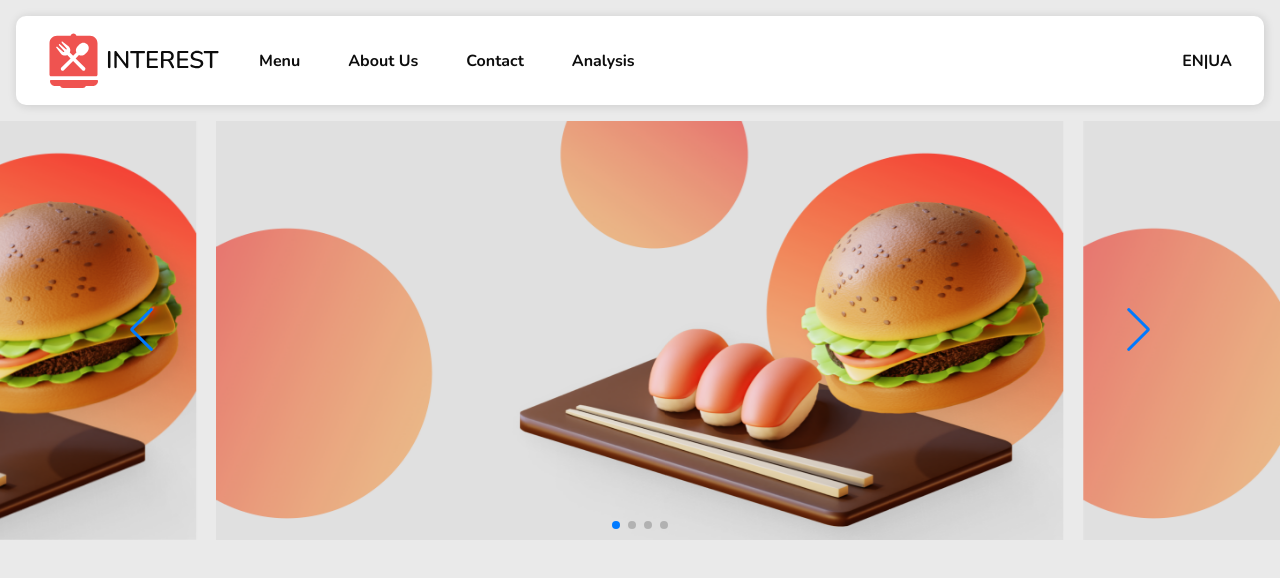
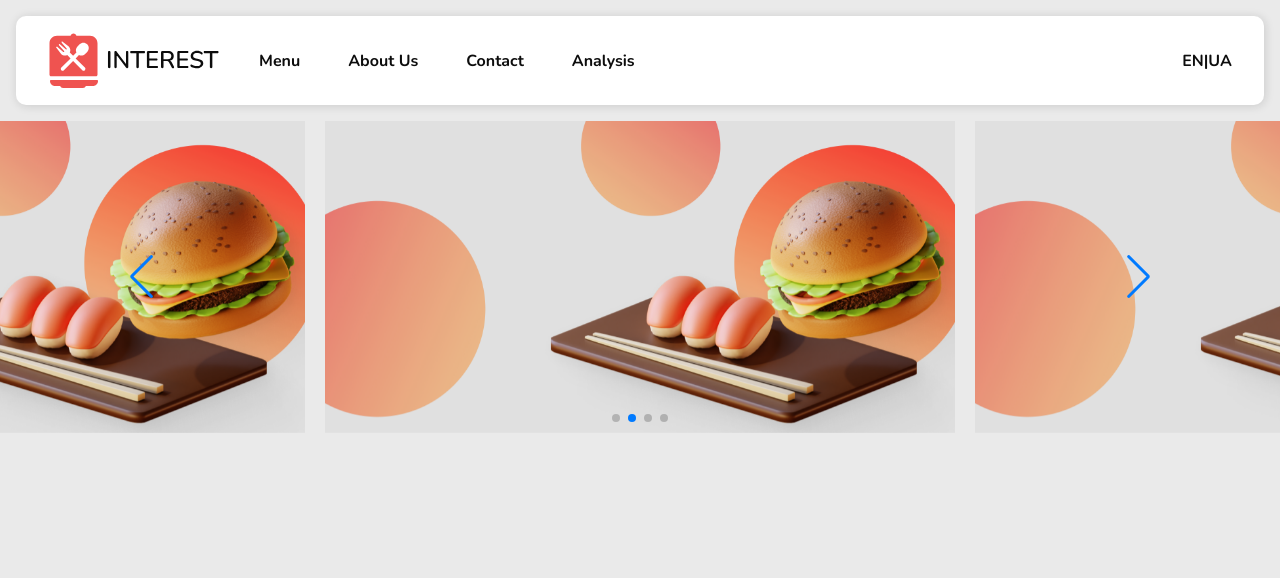
Before and after one commit to klima3775/interest-app, a React (Create React App) app: page / in a window 1280 px wide. Shown: the top 578 px of the page. Built offline with nearby package versions, Linux system fonts and the light colour scheme.

Commit message:
Add autoplay slider

```diff
--- a/src/components/Slider/slider.jsx
+++ b/src/components/Slider/slider.jsx
@@ -1,4 +1,4 @@
-import { Navigation, Pagination, A11y } from "swiper/modules";
+import { Navigation, Pagination, Autoplay } from "swiper/modules";
 import { Swiper, SwiperSlide } from "swiper/react";
 import "swiper/css";
 import "swiper/css/navigation";
@@ -10,13 +10,17 @@
   return (
     <div className="wrapper">
       <Swiper
-        modules={[Navigation, Pagination, A11y]}
+        modules={[Navigation, Pagination, Autoplay]}
         spaceBetween={20}
-        slidesPerView={1.5}
+        slidesPerView={2}
         centeredSlides={true}
         navigation
         pagination={{ clickable: true }}
         loop={true}
+        autoplay={{
+          delay: 3000,
+          disableOnInteraction: false,
+        }}
       >
         <SwiperSlide>
           <div className="slide-content">
--- a/src/components/Slider/slider.scss
+++ b/src/components/Slider/slider.scss
@@ -1,7 +1,4 @@
 .wrapper {
-  //   width: 75%;
-  //   margin: 0 auto;
-
   .swiper-button-next,
   .swiper-button-prev {
     top: 50%; /* Align vertically in the middle */
```
